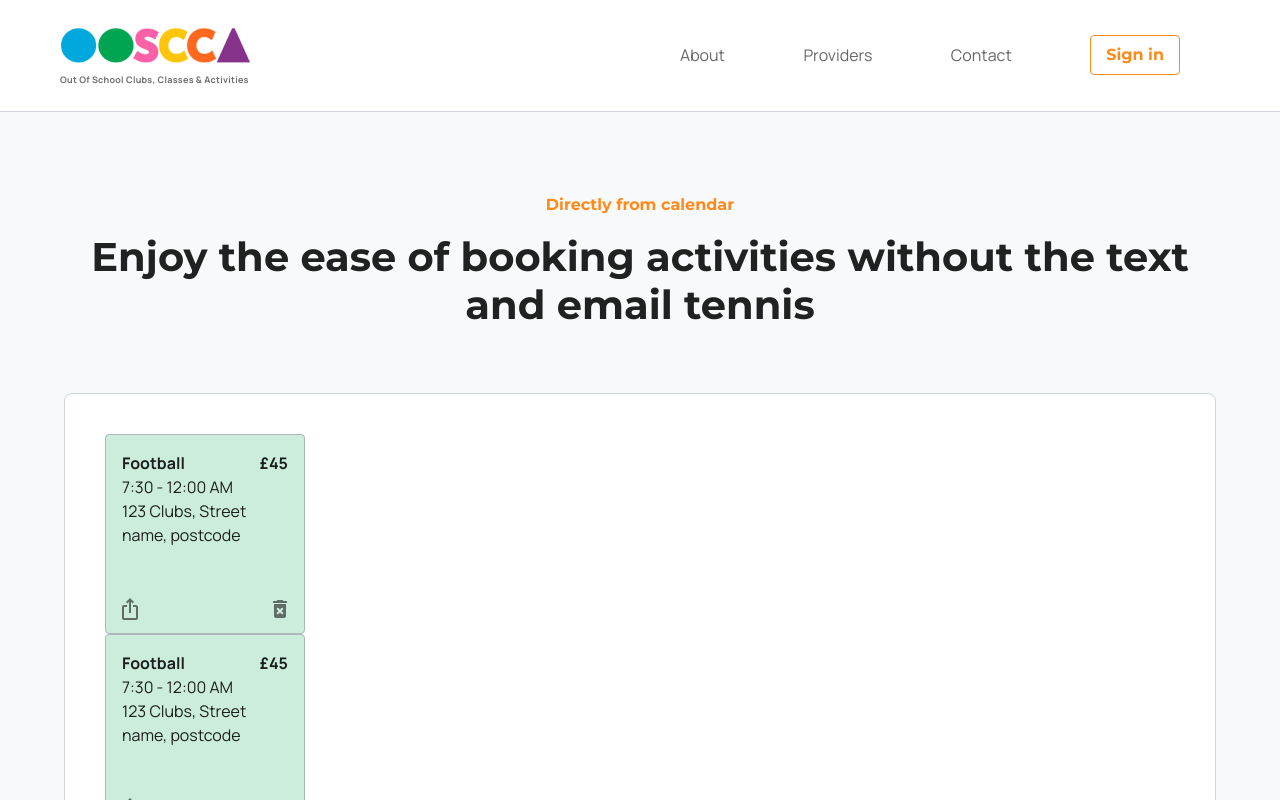
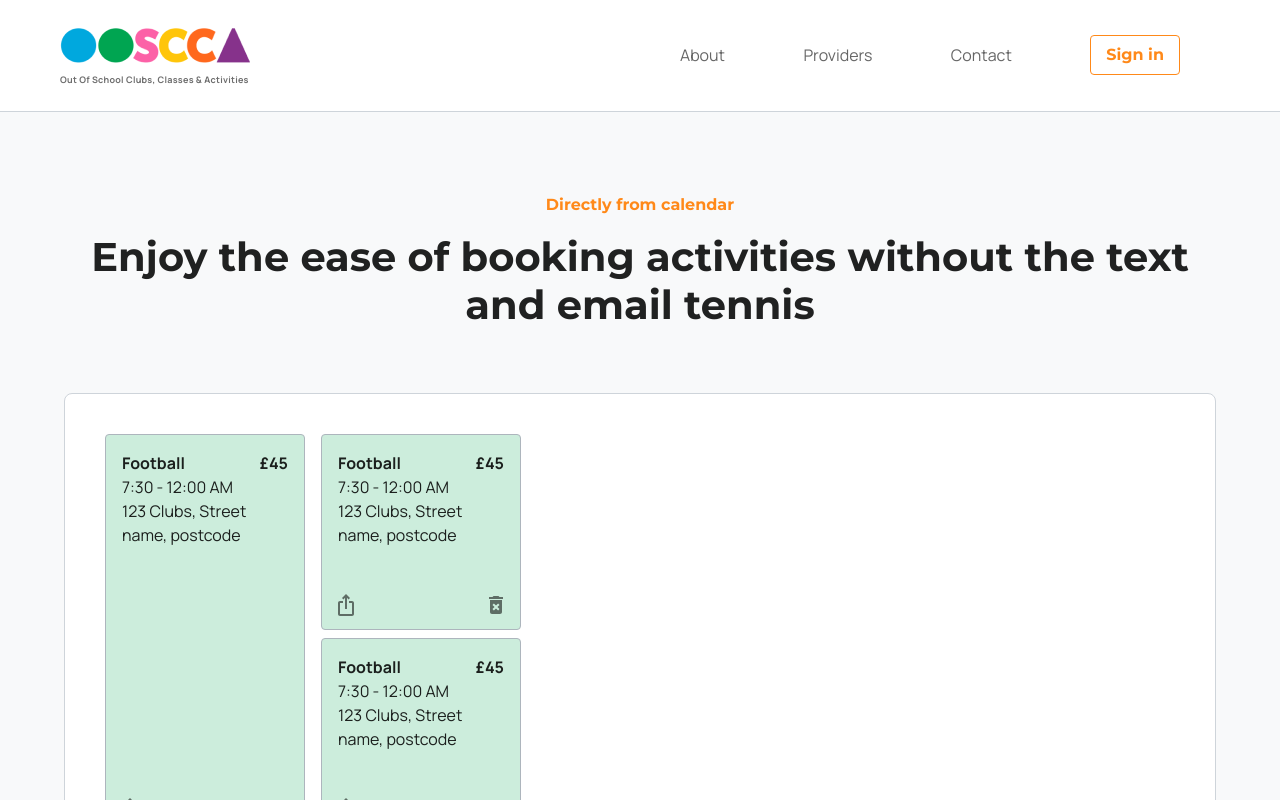
Before and after one commit to digital-brother/ooscca-fe, a Next.js app: page /booking in a window 1280 px wide. Shown: the top 800 px of the page. Built offline with nearby package versions, Linux system fonts and the light colour scheme.

Commit message:
Pass bookings from BookingCalendar to BookingDay

```diff
--- a/src/app/booking/OOSPlannerSection.js
+++ b/src/app/booking/OOSPlannerSection.js
@@ -2,21 +2,18 @@ import { Box, Button, Container, IconButton, Typography } from "@mui/material";
 import IosShareIcon from "@mui/icons-material/IosShare";
 import DeleteForeverIcon from "@mui/icons-material/DeleteForever";
 
-function Booking({booking}) {
+function Booking({ booking }) {
   return (
     <Box
       sx={{
-        // mt: 5,
+        flex: 1,
         display: "flex",
         flexDirection: "column",
-        maxWidth: 200,
-        minHeight: 200,
-        p: 2,
-        position: "relative",
         border: "1px solid",
         borderColor: "grey.400",
         borderRadius: 1,
         bgcolor: "green.100",
+        p: 2,
       }}
     >
       <Box sx={{ display: "flex", justifyContent: "space-between" }}>
@@ -37,7 +34,17 @@ function Booking({booking}) {
   );
 }
 
-function Day() {
+function BookingDay({ bookings = [] }) {
+  return (
+    <Box sx={{ display: "flex", flexDirection: "column", rowGap: 1, width: 200, height: 400 }}>
+      {bookings.map((booking, index) => (
+        <Booking key={index} booking={booking} />
+      ))}
+    </Box>
+  );
+}
+
+function BookingCalendar({ sx }) {
   const booking = {
     type: "Football",
     time: "7:30 - 12:00 AM",
@@ -45,17 +52,20 @@ function Day() {
     price: 45,
   };
   return (
-    <>
-      <Booking booking={booking} />
-      <Booking booking={booking} />
-    </>
-  );
-}
-
-function OOSPlanner({ sx }) {
-  return (
-    <Box sx={{ borderRadius: 2, bgcolor: "white", border: "1px solid", borderColor: "grey.300", ...sx }}>
-      <Day />
+    <Box
+      sx={{
+        display: "flex",
+        columnGap: 2,
+        borderRadius: 2,
+        border: "1px solid",
+        borderColor: "grey.300",
+        bgcolor: "white",
+        p: 5,
+        ...sx,
+      }}
+    >
+      <BookingDay bookings={[booking]} />
+      <BookingDay bookings={[booking, booking]} />
     </Box>
   );
 }
@@ -70,7 +80,7 @@ export default function OOSPlannerSection() {
             Enjoy the ease of booking activities without the text and email tennis
           </Typography>
         </Box>
-        <OOSPlanner sx={{ mt: 8, p: 5 }} />
+        <BookingCalendar sx={{ mt: 8 }} />
       </Container>
     </Box>
   );
```
